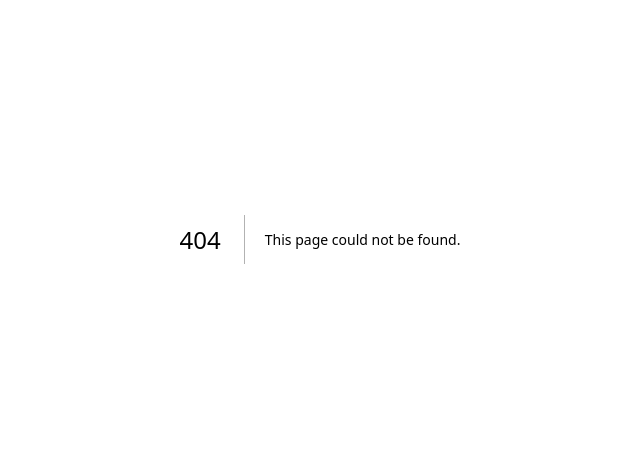
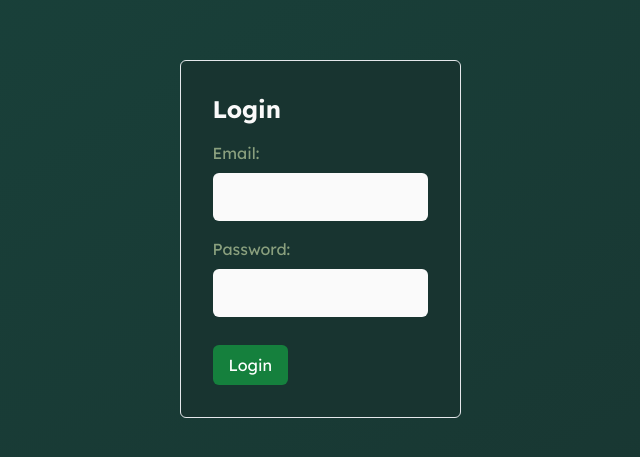
Before and after one commit to nicosalm/cornucopia, a Next.js app: page /login in a window 1280 px wide. Before the commit this address had no page. Shown: the part 161-618 px from the top of the page, without its empty margins (320-960 px from the left). Built offline with nearby package versions, Linux system fonts and the light colour scheme.

Commit message:
add login page, add skeleton dashboard component

```diff
--- /dev/null
+++ b/src/app/dashboard/page.jsx
@@ -0,0 +1,4 @@
+export default function Dashboard() {
+    // TODO make dashboard
+    return <></>;
+}
--- a/src/app/globals.css
+++ b/src/app/globals.css
@@ -3,25 +3,53 @@
 @tailwind utilities;
 
 :root {
-  --foreground-rgb: 0, 0, 0;
-  --background-start-rgb: 214, 219, 220;
-  --background-end-rgb: 255, 255, 255;
+  --thing: hsl(99, 15%, 56%);
+  --text-color: hsl(0, 0%, 98%); /* fafafa */
+  --secondary: hsl(99, 15%, 56%); /* #8aa07e */
+  --primary-start: hsl(171, 45%, 18%); /* #19433c */
+  --primary: hsl(171, 36%, 15%); /* 183430 */
+
 }
 
-@media (prefers-color-scheme: dark) {
+/* @media (prefers-color-scheme: dark) {
   :root {
     --foreground-rgb: 255, 255, 255;
     --background-start-rgb: 0, 0, 0;
     --background-end-rgb: 0, 0, 0;
   }
+} */
+
+body {
+  color: var(--text-color);
+  background: linear-gradient(
+      to bottom right,
+      transparent,
+      var(--primary)
+    )
+    var(--primary-start);
 }
 
-body {
-  color: rgb(var(--foreground-rgb));
-  background: linear-gradient(
-      to bottom,
-      transparent,
-      rgb(var(--background-end-rgb))
-    )
-    rgb(var(--background-start-rgb));
+
+.site-text-bg {
+  background-color: var(--text-color);
 }
+
+.site-primary-bg {
+  background-color: var(--primary);
+}
+
+.site-secondary-bg {
+  background-color: var(--secondary);
+}
+
+.site-primary {
+  color: var(--primary);
+}
+
+.site-secondary {
+  color: var(--secondary);
+}
+
+.site-text {
+  color: var(--text-color);
+}
--- a/src/app/layout.js
+++ /dev/null
@@ -1,17 +0,0 @@
-import './globals.css'
-import { Inter } from 'next/font/google'
-
-const inter = Inter({ subsets: ['latin'] })
-
-export const metadata = {
-  title: 'Create Next App',
-  description: 'Generated by create next app',
-}
-
-export default function RootLayout({ children }) {
-  return (
-    <html lang="en">
-      <body className={inter.className}>{children}</body>
-    </html>
-  )
-}
--- /dev/null
+++ b/src/app/layout.jsx
@@ -0,0 +1,20 @@
+import "./globals.css";
+import { Geologica, Lexend_Deca } from "next/font/google";
+
+// body font
+const geologica = Geologica({ subsets: ["latin"] });
+// header font
+const lexend_deca = Lexend_Deca({ subsets: ["latin"] });
+
+export const metadata = {
+  title: "Create Next App",
+  description: "Generated by create next app",
+};
+
+export default function RootLayout({ children }) {
+  return (
+    <html lang="en">
+      <body className={lexend_deca.className}>{children}</body>
+    </html>
+  );
+}
--- /dev/null
+++ b/src/app/login/page.jsx
@@ -0,0 +1,52 @@
+"use client";
+
+import { useState } from "react";
+
+export default function Login() {
+  const [email, setEmail] = useState("");
+  const [password, setPassword] = useState("");
+
+  const handleSubmit = (event) => {
+    event.preventDefault();
+
+    // TODO login stuff
+    // console.log(`logging in w/ email ${email}, password ${password}`);
+  };
+
+  return (
+    <div className="flex justify-center items-center h-screen">
+      <form
+        onSubmit={handleSubmit}
+        className={`site-primary-bg site-secondary p-8 rounded-md shadow-mid border`}
+      >
+        <h1 className="site-text text-2xl font-bold mb-4">Login</h1>
+        <label className="block mb-4">
+          Email:
+          <input
+            type="email"
+            value={email}
+            onChange={(e) => setEmail(e.target.value)}
+            className="block w-full site-text-bg rounded-md mt-2 p-3 text-s text-black"
+          />
+        </label>
+
+        <label className="block mb-4">
+          Password:
+          <input
+            type="password"
+            value={password}
+            onChange={(e) => setPassword(e.target.value)}
+            className="block w-full site-text-bg rounded-md mt-2 p-3 text-s text-black"
+          />
+        </label>
+
+        <button
+          type="submit"
+          className="text-white mt-3 py-2 px-4 rounded-md bg-green-700 hover:bg-green-600"
+        >
+          Login
+        </button>
+      </form>
+    </div>
+  );
+}
```
Also changed, not shown: public/corn.svg (added).
